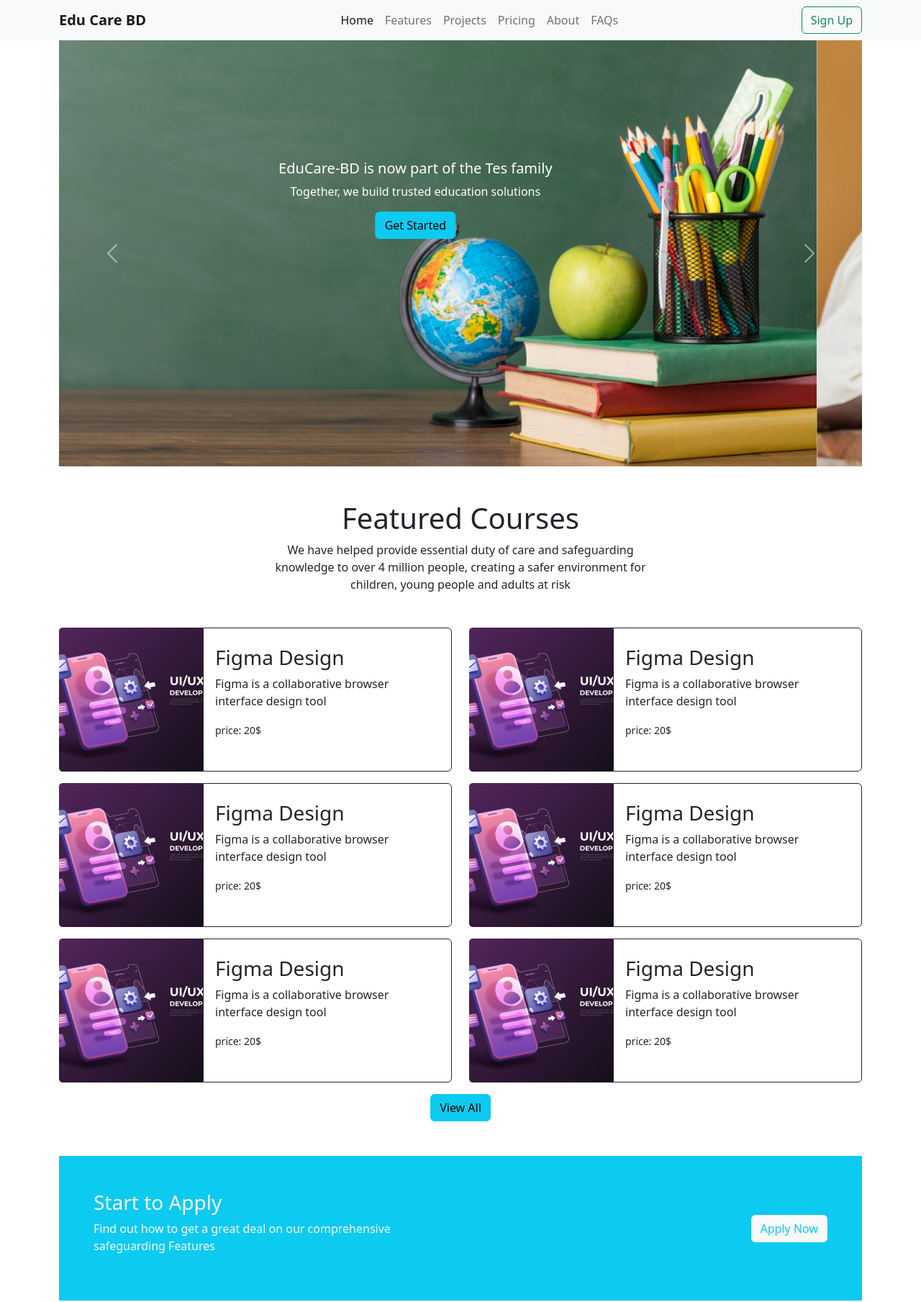
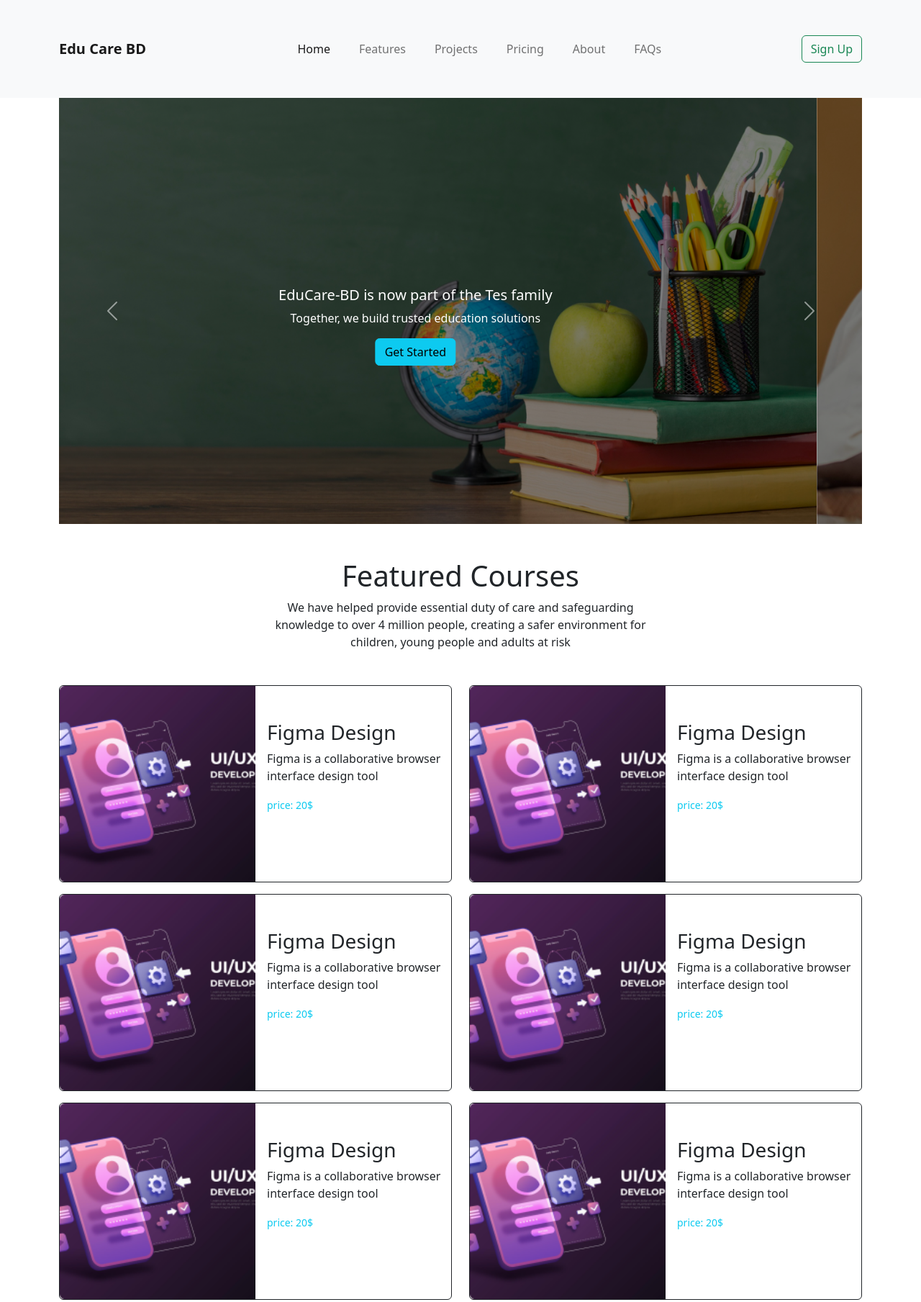
Before and after one commit to mdmahfuz0709/Edu-Care-BD, a plain HTML site: page index.html in a window 1280 px wide. Shown: the top 1809 px of the page at 72% size. Drawn offline with nearby package versions, Linux system fonts and the light colour scheme.

Commit message:
Responsive

```diff
--- a/css/style.css
+++ b/css/style.css
@@ -0,0 +1,47 @@
+/* Slider */
+
+.carousel-item::before {
+    content: "";
+    display: block;
+    position: absolute;
+    top: 0;
+    left: 0;
+    bottom: 0;
+    right: 0;
+    background: #000;
+    opacity: 0.5;
+}
+
+.carousel-caption {
+    bottom: 200px;
+    padding-left: 100px;
+    padding-right: 100px;
+}
+
+/* Mobile Devices */
+@media screen and (max-width: 576px) {
+    .carousel-caption {
+        bottom: 10px;
+        padding-left: 100px;
+        padding-right: 100px;
+    }
+}
+
+/* Smaller Devices */
+@media screen and (min-width: 577px) and (max-width: 768px) {
+    .carousel-caption {
+        bottom: 10px;
+        padding-left: 100px;
+        padding-right: 100px;
+    }
+}
+
+
+/* Tablets Devices */
+@media screen and (min-width: 769px) and (max-width: 992px) {
+    .carousel-caption {
+        bottom: 70px;
+        padding-left: 100px;
+        padding-right: 100px;
+    }
+}
--- a/index.html
+++ b/index.html
@@ -23,7 +23,7 @@
     <!-- Header Section Start-->
     <header>
         <!-- Nav Area Start -->
-        <nav class="navbar navbar-expand-lg bg-light">
+        <nav class="navbar navbar-expand-lg bg-light py-5">
             <div class="container">
                 <a class="navbar-brand fw-bold" href="#">Edu Care BD</a>
                 <button class="navbar-toggler" type="button" data-bs-toggle="collapse"
@@ -33,19 +33,19 @@
                 </button>
                 <div class="collapse navbar-collapse " id="navbarSupportedContent">
                     <ul class="navbar-nav m-auto mb-2 mb-lg-0">
-                        <li class="nav-item">
+                        <li class="nav-item pe-4">
                             <a class="nav-link active" aria-current="page" href="#">Home</a>
                         </li>
-                        <li class="nav-item">
+                        <li class="nav-item pe-4">
                             <a class="nav-link" href="#feature">Features</a>
                         </li>
-                        <li class="nav-item">
+                        <li class="nav-item pe-4">
                             <a class="nav-link" href="#">Projects</a>
                         </li>
-                        <li class="nav-item">
+                        <li class="nav-item pe-4">
                             <a class="nav-link" href="#">Pricing</a>
                         </li>
-                        <li class="nav-item">
+                        <li class="nav-item pe-4">
                             <a class="nav-link" href="#about">About</a>
                         </li>
                         <li class="nav-item">
@@ -65,21 +65,21 @@
             <div id="carouselExampleCaptions" class="carousel slide container" data-bs-ride="carousel">
                 <div class="carousel-inner">
                     <div class="carousel-item active">
-                        <img src="images/bannar/education-1.jpg" class="d-block w-100" alt="BD Edu Care bannar-1">
-                        <div class="carousel-caption d-none d-md-block bottom-50">
+                        <img src="images/bannar/education-1.jpg" class="d-block w-100 h-100 "
+                            alt="BD Edu Care bannar-1">
+                        <div class="carousel-caption">
                             <h5>EduCare-BD is now part of the Tes family</h5>
                             <p>Together, we build trusted education solutions</p>
                             <button type="button" class="btn btn-info">Get Started</button>
                         </div>
                     </div>
                     <div class="carousel-item">
-                        <img src="images/bannar/eduction-2.jpg" class="d-block w-100" alt="BD Edu Care bannar-2">
-                        <div class="carousel-caption d-none d-md-block bottom-50">
+                        <img src="images/bannar/eduction-2.jpg" class="d-block w-100 h-100" alt="BD Edu Care bannar-2">
+                        <div class="carousel-caption">
                             <h5>Get Admission in world best university with Scholarship</h5>
                             <p>EduCare BD offering you 140+ Universities from overseas to study abroad with Scholarship
                             </p>
                             <button type="button" class="btn btn-info">Get Started</button>
-
                         </div>
                     </div>
                 </div>
@@ -110,72 +110,91 @@
                     creating a safer environment for children, young people and adults at risk</p>
             </div>
             <div class="course-name-area row ">
-                <div class="course-item col-6 d-flex mb-3">
-                    <div class="course-image">
-                        <img src="images/courses/image-1.png" alt="course image-1">
+                <div class="course-items col-12 col-sm-12 col-md-12 col-lg-6 mb-3">
+                    <div class="courses-border-area border border-dark rounded">
+                        <div class="course-item row ">
+                            <div class="course-image col-12 col-sm-12 col-md-6 col-lg-6 pe-lg-0">
+                                <img src="images/courses/image-1.png" alt="course image-1" class="w-100">
                             </div>
-                    <div class="course-name px-3 py-4 border border-dark rounded-end">
-                        <!-- border border-start-0 border-dark rounded-end -->
+                            <div class="course-name px-5 px-md-3 py-5 col-12 col-sm-12 col-md-6 col-lg-6 ">
                                 <h3>Figma Design</h3>
                                 <p>Figma is a collaborative browser interface design tool</p>
-                        <small>price: 20$</small>
+                                <small class="text-info">price: 20$</small>
                             </div>
                         </div>
-                <div class="course-item col-6 d-flex mb-3">
-                    <div class="course-image">
-                        <img src="images/courses/image-1.png" alt="course image-1">
                     </div>
-                    <div class="course-name px-3 py-4 border border-dark rounded-end">
-                        <!-- border border-start-0 border-dark rounded-end -->
+                </div>
+                <div class="course-items col-12 col-sm-12 col-md-12 col-lg-6 mb-3">
+                    <div class="courses-border-area border border-dark rounded">
+                        <div class="course-item row ">
+                            <div class="course-image col-12 col-sm-12 col-md-6 col-lg-6 pe-lg-0">
+                                <img src="images/courses/image-1.png" alt="course image-1" class="w-100">
+                            </div>
+                            <div class="course-name px-5 px-md-3 py-5 col-12 col-sm-12 col-md-6 col-lg-6 ">
                                 <h3>Figma Design</h3>
                                 <p>Figma is a collaborative browser interface design tool</p>
-                        <small>price: 20$</small>
+                                <small class="text-info">price: 20$</small>
                             </div>
                         </div>
-                <div class="course-item col-6 d-flex mb-3">
-                    <div class="course-image">
-                        <img src="images/courses/image-1.png" alt="course image-1">
                     </div>
-                    <div class="course-name px-3 py-4 border border-dark rounded-end">
-                        <!-- border border-start-0 border-dark rounded-end -->
+                </div>
+                <div class="course-items col-12 col-sm-12 col-md-12 col-lg-6 mb-3">
+                    <div class="courses-border-area border border-dark rounded">
+                        <div class="course-item row ">
+                            <div class="course-image col-12 col-sm-12 col-md-6 col-lg-6 pe-lg-0">
+                                <img src="images/courses/image-1.png" alt="course image-1" class="w-100">
+                            </div>
+                            <div class="course-name px-5 px-md-3 py-5 col-12 col-sm-12 col-md-6 col-lg-6 ">
                                 <h3>Figma Design</h3>
                                 <p>Figma is a collaborative browser interface design tool</p>
-                        <small>price: 20$</small>
+                                <small class="text-info">price: 20$</small>
                             </div>
                         </div>
-                <div class="course-item col-6 d-flex mb-3">
-                    <div class="course-image">
-                        <img src="images/courses/image-1.png" alt="course image-1">
                     </div>
-                    <div class="course-name px-3 py-4 border border-dark rounded-end">
-                        <!-- border border-start-0 border-dark rounded-end -->
+                </div>
+                <div class="course-items col-12 col-sm-12 col-md-12 col-lg-6 mb-3">
+                    <div class="courses-border-area border border-dark rounded">
+                        <div class="course-item row ">
+                            <div class="course-image col-12 col-sm-12 col-md-6 col-lg-6 pe-lg-0">
+                                <img src="images/courses/image-1.png" alt="course image-1" class="w-100">
+                            </div>
+                            <div class="course-name px-5 px-md-3 py-5 col-12 col-sm-12 col-md-6 col-lg-6 ">
                                 <h3>Figma Design</h3>
                                 <p>Figma is a collaborative browser interface design tool</p>
-                        <small>price: 20$</small>
+                                <small class="text-info">price: 20$</small>
                             </div>
                         </div>
-                <div class="course-item col-6 d-flex mb-3">
-                    <div class="course-image">
-                        <img src="images/courses/image-1.png" alt="course image-1">
                     </div>
-                    <div class="course-name px-3 py-4 border border-dark rounded-end">
-                        <!-- border border-start-0 border-dark rounded-end -->
+                </div>
+                <div class="course-items col-12 col-sm-12 col-md-12 col-lg-6 mb-3">
+                    <div class="courses-border-area border border-dark rounded">
+                        <div class="course-item row ">
+                            <div class="course-image col-12 col-sm-12 col-md-6 col-lg-6 pe-lg-0">
+                                <img src="images/courses/image-1.png" alt="course image-1" class="w-100">
+                            </div>
+                            <div class="course-name px-5 px-md-3 py-5 col-12 col-sm-12 col-md-6 col-lg-6 ">
                                 <h3>Figma Design</h3>
                                 <p>Figma is a collaborative browser interface design tool</p>
-                        <small>price: 20$</small>
+                                <small class="text-info">price: 20$</small>
                             </div>
                         </div>
-                <div class="course-item col-6 d-flex mb-3">
-                    <div class="course-image">
-                        <img src="images/courses/image-1.png" alt="course image-1">
                     </div>
-                    <div class="course-name px-3 py-4 border border-dark rounded-end">
-                        <!-- border border-start-0 border-dark rounded-end -->
+                </div>
+                <div class="course-items col-12 col-sm-12 col-md-12 col-lg-6 mb-3">
+                    <div class="courses-border-area border border-dark rounded">
+                        <div class="course-item row ">
+                            <div class="course-image col-12 col-sm-12 col-md-6 col-lg-6 pe-lg-0">
+                                <img src="images/courses/image-1.png" alt="course image-1" class="w-100">
+                            </div>
+                            <div class="course-name px-5 px-md-3 py-5 col-12 col-sm-12 col-md-6 col-lg-6 ">
                                 <h3>Figma Design</h3>
                                 <p>Figma is a collaborative browser interface design tool</p>
-                        <small>price: 20$</small>
+                                <small class="text-info">price: 20$</small>
                             </div>
                         </div>
+                    </div>
+                </div>
+
             </div>
             <div class="course-button-area w-50 m-auto text-center">
                 <button type="button" class="btn btn-info">View All</button>
@@ -185,12 +204,12 @@
 
         <!-- Register Section Start -->
         <section class="bg-info text-light  my-5">
-            <div class="register-section row p-5">
-                <div class="register-text col-6">
+            <div class="register-section row p-5 text-center">
+                <div class="register-text col-12 col-sm-12 col-md-12 col-lg-6">
                     <h3>Start to Apply</h3>
                     <p>Find out how to get a great deal on our comprehensive safeguarding Features</p>
                 </div>
-                <div class="register-button col-6 my-auto text-end">
+                <div class="register-button col-12 col-sm-12 col-md-12 col-lg-6 m-auto text-lg-end">
                     <!-- Button trigger modal -->
                     <button type="button" class="btn btn-light text-info" data-bs-toggle="modal"
                         data-bs-target="#exampleModal">
@@ -344,7 +363,7 @@
         <!-- Questions Section End -->
 
         <!-- Company Section Start -->
-        <section class="Company-section my-5" id="about">
+        <section class="Company-section my-5 d-lg-block d-md-none d-sm-none d-none" id="about">
             <div class="company-heading-area w-75 m-auto my-5 text-center">
                 <h1>Trusted by over 800+ companies</h1>
             </div>
@@ -377,7 +396,7 @@
     <!-- Main Section End-->
     <!-- Footer Section Start -->
     <footer class="bg-dark text-light py-5">
-        <div class="footer-area w-25 m-auto text-center py-5">
+        <div class="footer-area w-lg-25 m-auto text-center py-5">
             <div class="footer-text-area mb-3">
                 <h1>Edu Care BD</h1>
                 <p>Office 05, Mirpur-1, Kashem Road, International Avenue</p>
```
Lines whose indentation alone changed are shown as unchanged.
